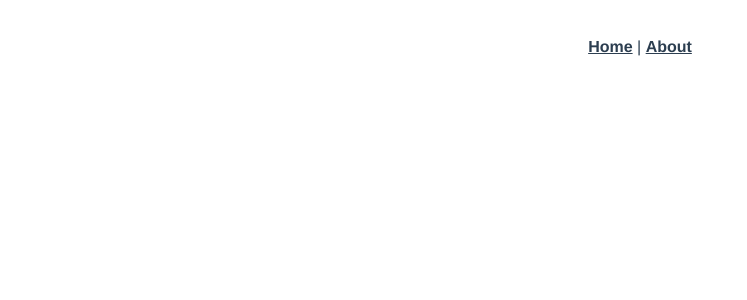
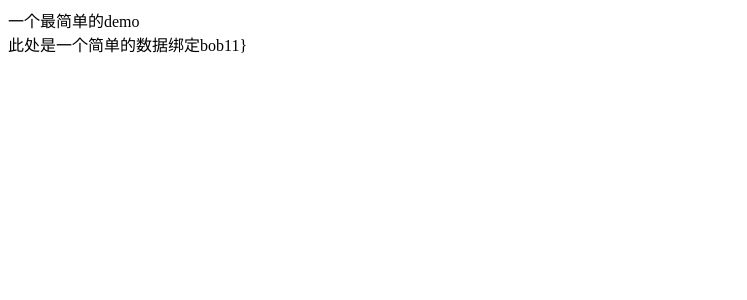
Before and after one commit to lizhen0211/vue-typescript-demo, a Vue app: page /simpledemo in a window 1280 px wide. Shown: the top 300 px of the page, without its empty margins (0-747 px from the left). Built offline with nearby package versions, Linux system fonts and the light colour scheme.

Commit message:
baseline

```diff
--- a/src/App.vue
+++ b/src/App.vue
@@ -1,32 +1,5 @@
 <template>
-  <div id="app">
-    <div id="nav">
-      <router-link to="/">Home</router-link> |
-      <router-link to="/about">About</router-link>
+    <div id="app">
+        <router-view></router-view>
     </div>
-    <router-view/>
-  </div>
 </template>
-
-<style lang="less">
-#app {
-  font-family: Avenir, Helvetica, Arial, sans-serif;
-  -webkit-font-smoothing: antialiased;
-  -moz-osx-font-smoothing: grayscale;
-  text-align: center;
-  color: #2c3e50;
-}
-
-#nav {
-  padding: 30px;
-
-  a {
-    font-weight: bold;
-    color: #2c3e50;
-
-    &.router-link-exact-active {
-      color: #42b983;
-    }
-  }
-}
-</style>
--- a/src/components/HelloWorld.vue
+++ /dev/null
@@ -1,63 +0,0 @@
-<template>
-  <div class="hello">
-    <h1>{{ msg }}</h1>
-    <p>
-      For a guide and recipes on how to configure / customize this project,<br>
-      check out the
-      <a href="https://cli.vuejs.org" target="_blank" rel="noopener">vue-cli documentation</a>.
-    </p>
-    <h3>Installed CLI Plugins</h3>
-    <ul>
-      <li><a href="https://github.com/vuejs/vue-cli/tree/dev/packages/%40vue/cli-plugin-babel" target="_blank" rel="noopener">babel</a></li>
-      <li><a href="https://github.com/vuejs/vue-cli/tree/dev/packages/%40vue/cli-plugin-typescript" target="_blank" rel="noopener">typescript</a></li>
-      <li><a href="https://github.com/vuejs/vue-cli/tree/dev/packages/%40vue/cli-plugin-pwa" target="_blank" rel="noopener">pwa</a></li>
-      <li><a href="https://github.com/vuejs/vue-cli/tree/dev/packages/%40vue/cli-plugin-router" target="_blank" rel="noopener">router</a></li>
-      <li><a href="https://github.com/vuejs/vue-cli/tree/dev/packages/%40vue/cli-plugin-vuex" target="_blank" rel="noopener">vuex</a></li>
-      <li><a href="https://github.com/vuejs/vue-cli/tree/dev/packages/%40vue/cli-plugin-unit-mocha" target="_blank" rel="noopener">unit-mocha</a></li>
-      <li><a href="https://github.com/vuejs/vue-cli/tree/dev/packages/%40vue/cli-plugin-e2e-nightwatch" target="_blank" rel="noopener">e2e-nightwatch</a></li>
-    </ul>
-    <h3>Essential Links</h3>
-    <ul>
-      <li><a href="https://vuejs.org" target="_blank" rel="noopener">Core Docs</a></li>
-      <li><a href="https://forum.vuejs.org" target="_blank" rel="noopener">Forum</a></li>
-      <li><a href="https://chat.vuejs.org" target="_blank" rel="noopener">Community Chat</a></li>
-      <li><a href="https://twitter.com/vuejs" target="_blank" rel="noopener">Twitter</a></li>
-      <li><a href="https://news.vuejs.org" target="_blank" rel="noopener">News</a></li>
-    </ul>
-    <h3>Ecosystem</h3>
-    <ul>
-      <li><a href="https://router.vuejs.org" target="_blank" rel="noopener">vue-router</a></li>
-      <li><a href="https://vuex.vuejs.org" target="_blank" rel="noopener">vuex</a></li>
-      <li><a href="https://github.com/vuejs/vue-devtools#vue-devtools" target="_blank" rel="noopener">vue-devtools</a></li>
-      <li><a href="https://vue-loader.vuejs.org" target="_blank" rel="noopener">vue-loader</a></li>
-      <li><a href="https://github.com/vuejs/awesome-vue" target="_blank" rel="noopener">awesome-vue</a></li>
-    </ul>
-  </div>
-</template>
-
-<script lang="ts">
-import { Component, Prop, Vue } from 'vue-property-decorator';
-
-@Component
-export default class HelloWorld extends Vue {
-  @Prop() private msg!: string;
-}
-</script>
-
-<!-- Add "scoped" attribute to limit CSS to this component only -->
-<style scoped lang="less">
-h3 {
-  margin: 40px 0 0;
-}
-ul {
-  list-style-type: none;
-  padding: 0;
-}
-li {
-  display: inline-block;
-  margin: 0 10px;
-}
-a {
-  color: #42b983;
-}
-</style>
--- /dev/null
+++ b/src/pages/home/home.css
@@ -0,0 +1,6 @@
+button {
+    width: 100px;
+    height: 50px;
+    margin: 30px auto;
+    display: block;
+}
--- /dev/null
+++ b/src/pages/home/home.ts
@@ -0,0 +1,12 @@
+import {Component, Vue} from "vue-property-decorator";
+import router from "@/router";
+
+@Component
+export default class Home extends Vue {
+    /**
+     * 此处可以添加注释
+     */
+    onSimpleDemoClick(): void {
+        this.$router.push({name: 'SimpleDemo'})
+    }
+}
--- /dev/null
+++ b/src/pages/home/home.vue
@@ -0,0 +1,20 @@
+<template>
+    <div>
+        <button v-on:click="onSimpleDemoClick">一个简单的例子</button>
+        <button>一个简单的例子</button>
+        <button>一个简单的例子</button>
+        <button>一个简单的例子</button>
+        <button>一个简单的例子</button>
+        <button>一个简单的例子</button>
+        <button>一个简单的例子</button>
+    </div>
+
+</template>
+
+<script lang="ts" src="./home.ts">
+
+</script>
+
+<style scoped>
+    @import "./home.css";
+</style>
--- /dev/null
+++ b/src/pages/simpledemo/SimpleDemo.vue
@@ -0,0 +1,15 @@
+<template>
+    <div>
+        <div>一个最简单的demo</div>
+        <div>此处是一个简单的数据绑定{{name}}}</div>
+    </div>
+
+</template>
+
+<script lang="ts" src="./simple-demo.ts">
+
+</script>
+
+<style scoped>
+    @import "./simple-demo.css";
+</style>
--- /dev/null
+++ b/src/pages/simpledemo/simple-demo.ts
@@ -0,0 +1,16 @@
+import {Component, Vue} from "vue-property-decorator";
+
+@Component
+export default class SimpleDemo extends Vue {
+    public name: string = "bob11";
+    public sex: string = "male";
+    public age: number = 11;
+
+    constructor() {
+        super()
+    }
+
+    created() {
+        console.log("created")
+    }
+}
--- a/src/router/index.ts
+++ b/src/router/index.ts
@@ -1,23 +1,30 @@
 import Vue from 'vue'
-import VueRouter, { RouteConfig } from 'vue-router'
-import Home from '../views/Home.vue'
+import VueRouter, {RouteConfig} from 'vue-router'
+import SimpleDemo from '../pages/simpledemo/SimpleDemo.vue'
+import home from '../pages/home/home.vue'
 
 Vue.use(VueRouter)
 
 const routes: Array<RouteConfig> = [
     {
         path: '/',
-    name: 'Home',
-    component: Home
+        name: 'home',
+        component: home
     },
     {
-    path: '/about',
-    name: 'About',
-    // route level code-splitting
-    // this generates a separate chunk (about.[hash].js) for this route
-    // which is lazy-loaded when the route is visited.
-    component: () => import(/* webpackChunkName: "about" */ '../views/About.vue')
+        path: '/simpledemo',
+        name: 'SimpleDemo',
+        component: SimpleDemo
     }
+    // ,
+    // {
+    //   path: '/about',
+    //   name: 'About',
+    //   // route level code-splitting
+    //   // this generates a separate chunk (about.[hash].js) for this route
+    //   // which is lazy-loaded when the route is visited.
+    //   component: () => import(/* webpackChunkName: "about" */ '../views/About.vue')
+    // }
 ]
 
 const router = new VueRouter({
--- a/src/views/About.vue
+++ /dev/null
@@ -1,5 +0,0 @@
-<template>
-  <div class="about">
-    <h1>This is an about page</h1>
-  </div>
-</template>
--- a/src/views/Home.vue
+++ /dev/null
@@ -1,18 +0,0 @@
-<template>
-  <div class="home">
-    <img alt="Vue logo" src="../assets/logo.png">
-    <HelloWorld msg="Welcome to Your Vue.js App"/>
-  </div>
-</template>
-
-<script>
-// @ is an alias to /src
-import HelloWorld from '@/components/HelloWorld.vue'
-
-export default {
-  name: 'Home',
-  components: {
-    HelloWorld
-  }
-}
-</script>
```
Also changed, not shown: src/pages/simpledemo/simple-demo.css (added). Lines whose indentation alone changed are shown as unchanged.
